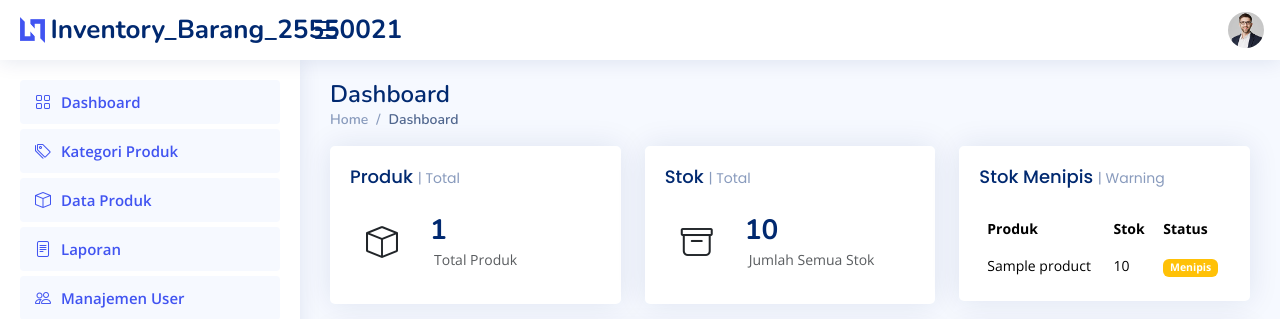
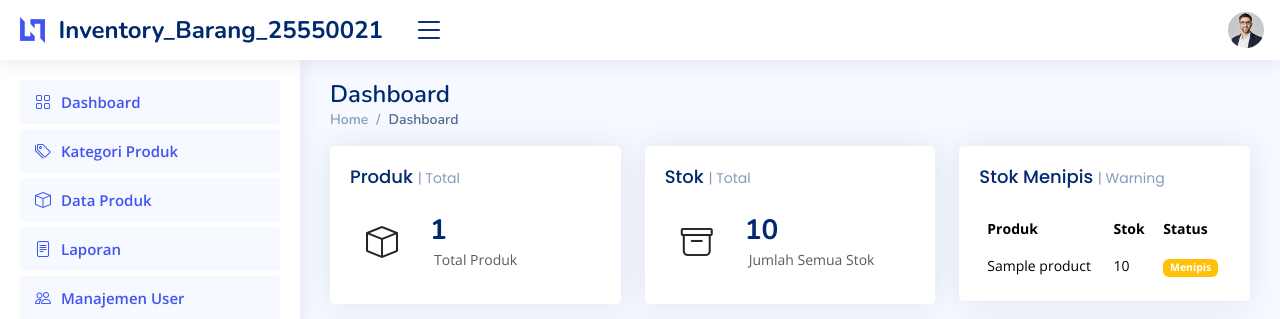
Before and after one commit to mohammadaryaekanugraha-ux/InventoryBarang, a PHP site: page / in a window 1280 px wide. Shown: the top 319 px of the page. Run offline with PHP 8.4, Linux system fonts and the light colour scheme; the visitor is signed in with stand-in values (Sample User, id 1); tables that the repository leaves empty or names only in its code hold one stand-in row (values such as "Sample post"); data that the repository does not hold is empty; some libraries are stand-ins or nearby versions.

Commit message:
Upgrade Kode

```diff
--- a/index.php
+++ b/index.php
@@ -142,11 +142,11 @@ function waktu_lalu($datetime)
   <header id="header" class="header fixed-top d-flex align-items-center">
 
     <div class="d-flex align-items-center justify-content-between">
-      <a href="index.php" class="logo d-flex align-items-center">
+      <a href="index.php" class="logo d-flex align-items-center me-auto me-lg-0" style="max-width: none; width: auto;">
         <img src="assets/img/logo.png" alt="">
-        <span class="d-none d-lg-block">Inventory_Barang_25550021</span>
+        <span class="d-none d-lg-block" style="font-size: 24px; padding-left: 8px;">Inventory_Barang_25550021</span>
       </a>
-      <i class="bi bi-list toggle-sidebar-btn"></i>
+      <i class="bi bi-list toggle-sidebar-btn" style="margin-left: 20px;"></i>
         </div><!-- End Logo -->
 
     <nav class="header-nav ms-auto">
@@ -168,16 +168,6 @@ function waktu_lalu($datetime)
             </li>
 
             <li>
-              <a class="dropdown-item d-flex align-items-center" href="logout.php">
-                <i class="bi bi-box-arrow-right"></i>
-                <span>Sign Out</span>
-              </a>
-            </li>
-            <li>
-              <hr class="dropdown-divider">
-            </li>
-
-            <li>
               <a class="dropdown-item d-flex align-items-center" href="users-profile.html">
                 <i class="bi bi-gear"></i>
                 <span>Account Settings</span>
@@ -191,6 +181,16 @@ function waktu_lalu($datetime)
               <a class="dropdown-item d-flex align-items-center" href="pages-faq.html">
                 <i class="bi bi-question-circle"></i>
                 <span>Need Help?</span>
+              </a>
+            </li>
+            <li>
+              <hr class="dropdown-divider">
+            </li>
+
+            <li>
+              <a class="dropdown-item d-flex align-items-center" href="logout.php">
+                <i class="bi bi-box-arrow-right"></i>
+                <span>Sign Out</span>
               </a>
             </li>
             <li>
```
